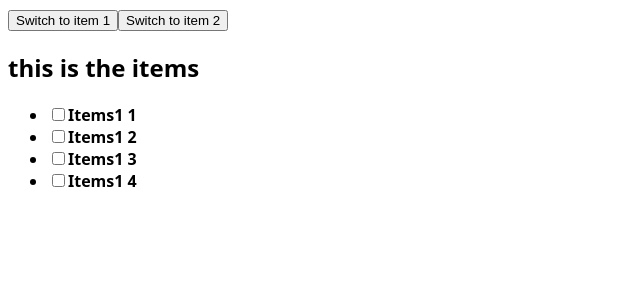
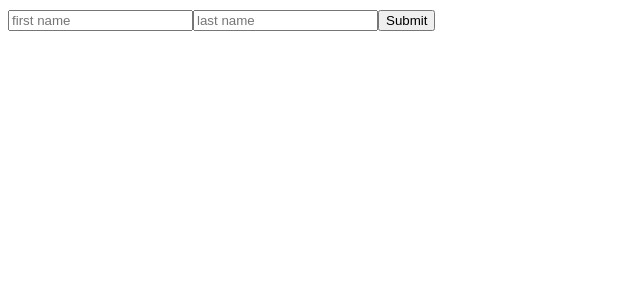
Before and after one commit to toufiq007/react_nextJs, a React (Vite) app: page / in a window 1280 px wide. Shown: the top 300 px of the page, without its empty margins (0-640 px from the left). Built offline with nearby package versions, Linux system fonts and the light colour scheme.

Commit message:
example four where i learn that post request is not handling in useEffect

```diff
--- a/src/components/ExampleContainer.jsx
+++ b/src/components/ExampleContainer.jsx
@@ -1,32 +1,10 @@
-import { useState } from "react";
-// import Example2 from "./Example2";
-// import Example from "./Example";
-import ExampleThree from "./ExampleThree";
-import { items1,items2 } from "../utils/data";
+import ExampleFour from "./ExampleFour";
 
 const ExampleContainer = () => {
-        // example one
-//   const [userId, setUserId] = useState(1);
-
-// example three
-const [items,setItems] = useState(items1)
-
   return (
     <div>
-      {/* this is example one */}
-      {/* <Example /> */}
-      {/* this is example two */}
-      {/* <button onClick={() => setUserId(userId === 1 ? 2 : 1)}>
-        Switch to profile {userId === 1 ? 2 : 1}{" "}
-      </button> */}
-      {/* we can easily tell react that every changing of userId rerendered this component by specifying the userid */}
-      {/* <Example2 userId={userId} key={userId} /> */}
-
-      {/* this is example three */}
-
-      <button onClick={()=> setItems(items1)}>Switch to item 1</button>
-      <button onClick={()=> setItems(items2)}>Switch to item 2</button>
-      <ExampleThree items={items} />
+      {/* example four */}
+      <ExampleFour />
     </div>
   );
 };
--- /dev/null
+++ b/src/components/ExampleFour.jsx
@@ -0,0 +1,50 @@
+import { useEffect, useState } from "react";
+
+const ExampleFour = () => {
+  const [firstName, setFirstName] = useState("");
+  const [lastName, setLastName] = useState("");
+
+  // ✅ Good: This logic should run because the component was displayed
+  useEffect(() => {
+    postData("/analytics/event", { eventName: "visit_form" });
+  }, []);
+
+  const handleSubmit = (e) => {
+    e.preventDefault();
+    postData("api/register", { firstName, lastName });
+    //     setJsonToSubmit({ firstName, lastName }); // is not necessary
+  };
+
+  //   const [jsonToSubmit, setJsonToSubmit] = useState(null); // is not necessary
+  // avoid event specific logic inside useEffect like post request
+  //   useEffect(() => {
+  //     if (jsonToSubmit !== null) {
+  //       postData("/api/register", jsonToSubmit);
+  //     }
+  //   }, [jsonToSubmit]);
+
+  const postData = (api_string, data) => {
+    console.log(`${api_string}, ${JSON.stringify(data)}`);
+  };
+  return (
+    <div>
+      <form onSubmit={handleSubmit}>
+        <input
+          type="text"
+          value={firstName}
+          onChange={(e) => setFirstName(e.target.value)}
+          placeholder="first name"
+        />
+        <input
+          type="text"
+          value={lastName}
+          onChange={(e) => setLastName(e.target.value)}
+          placeholder="last name"
+        />
+        <button type="submit">Submit</button>
+      </form>
+    </div>
+  );
+};
+
+export default ExampleFour;
```
